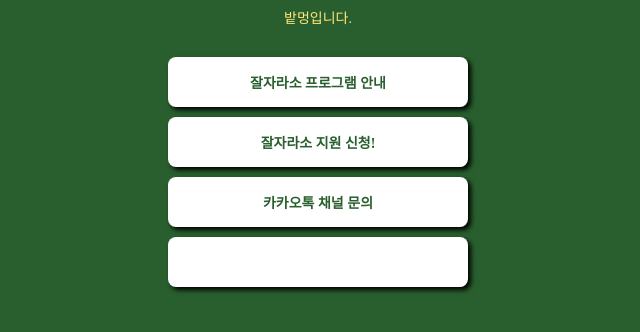
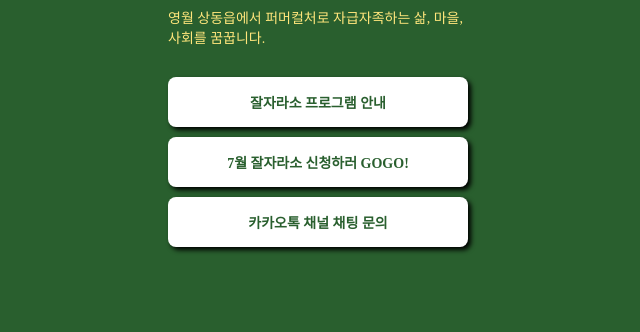
Before and after one commit to danixinad/battmung_official, a plain HTML site: page index.html in a window 1280 px wide. Shown: the part 190-522 px from the top of the page, without its empty margins (322-962 px from the left). Drawn offline with Linux system fonts and the light colour scheme; a web font is replaced by a local one.

Commit message:
Update index.html

```diff
--- a/index.html
+++ b/index.html
@@ -8,7 +8,7 @@
     <meta property="og:description" content="어서와 코딩은 처음이지?">
     <meta property="og:image" content="밭멍_스퀘어.jpg">
     <script type="text/javascript" src="https://s3.ap-northeast-2.amazonaws.com/materials.spartacodingclub.kr/free/sparta.js"></script>
-    <title>르탄이 - 프로필 링크</title>
+    <title>Battmung Profile link page</title>
     <style>
             @import url('https://cdn.jsdelivr.net/gh/orioncactus/pretendard/dist/web/static/pretendard.css');
             * {
@@ -90,12 +90,11 @@
     <div class="wrap">
         <div class="profile">  </div>
         <h1 class="main">battmung_official</h1>
-        <p class="sub">밭멍입니다.</p>
+        <p class="sub">영월 상동읍에서 퍼머컬처로 자급자족하는 삶, 마을, 사회를 꿈꿉니다.</p>
 
-        <a target="_blank" href="https://spartacodingclub.kr/">잘자라소 프로그램 안내</a>
-        <a target="_blank" href="https://hanghae99.spartacodingclub.kr/">잘자라소 지원 신청!</a>
-        <a target="_blank" href="https://chang.spartacodingclub.kr/">카카오톡 채널 문의</a>
-        <a target="_blank" href="https://ddingdong.spartacodingclub.kr/"></a>
+        <a target="_blank" href="https://battmung.notion.site/376303b9f8df42fabe962d47bbb6535a">잘자라소 프로그램 안내</a>
+        <a target="_blank" href="http://docs.google.com/forms/u/1/d/e/1FAIpQLSenI31gnoLYuqqNtfki9Zg4NOVDsZVqcnkIszyq4IVhfqWO5A/viewform">7월 잘자라소 신청하러 GOGO!</a>
+        <a target="_blank" href="https://pf.kakao.com/_xgxgZcb/chat">카카오톡 채널 채팅 문의</a>
     </div>
 
 
```
